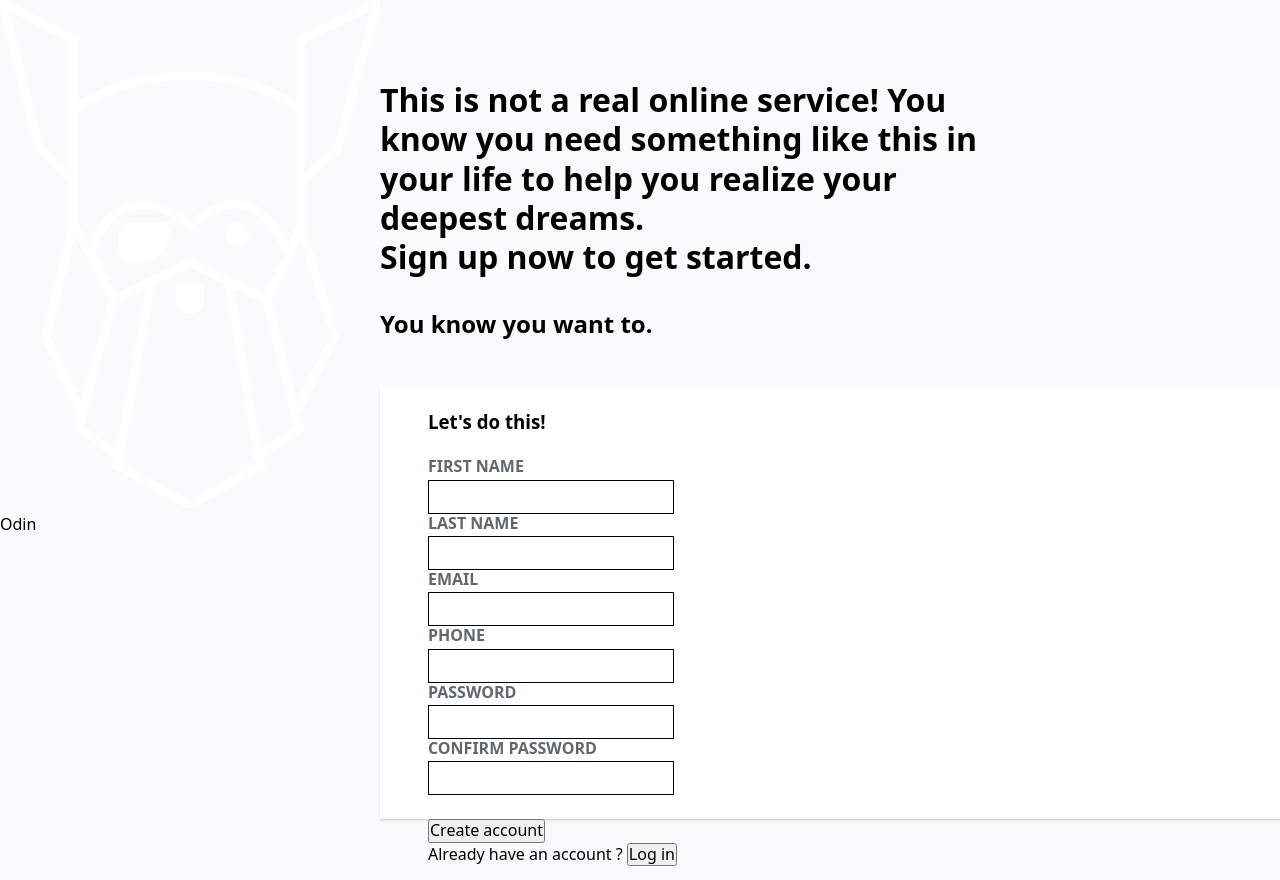
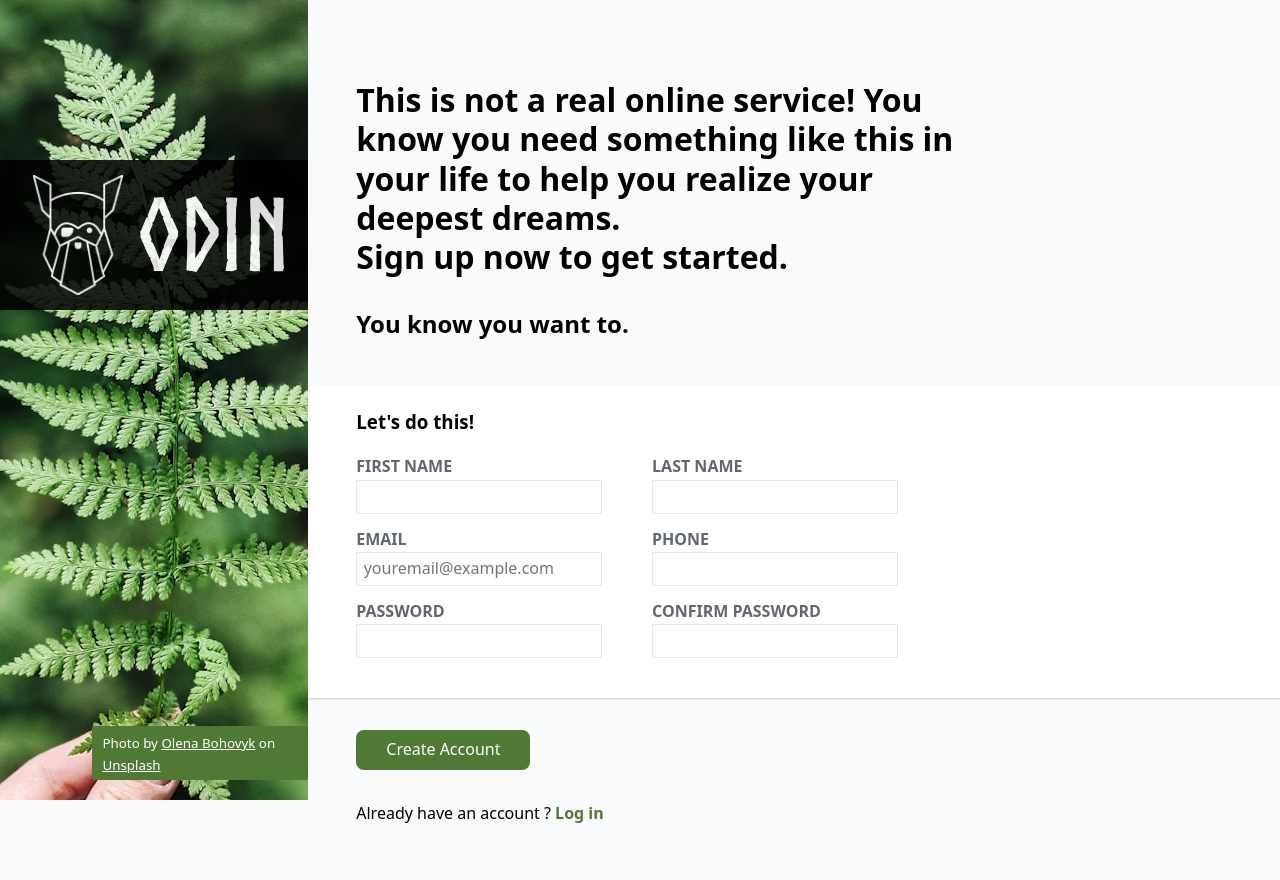
Before and after one commit to roqyyb/sign-up-form, a plain HTML site: page index.html in a window 1280 px wide. After the commit the page ends 824 px from the top, so only its background shows below. Drawn offline with Linux system fonts and the light colour scheme.

Commit message:
Style the sidebar and implement the photo credit

```diff
--- a/index.html
+++ b/index.html
@@ -8,25 +8,41 @@
   </head>
   <body>
     <aside id="sidebar">
-      <div class="odin-logo">
-        <img src="odin-lined.png" alt="the odin logo" />
+      <div id="odin-logo">
+        <img
+          height="120"
+          width="120"
+          src="odin-lined.png"
+          alt="the odin logo"
+        />
         <span>Odin</span>
       </div>
+      <footer id="photo-credit">
+        <small
+          >Photo by
+          <a href="https://unsplash.com/@olenkasergienko">Olena Bohovyk</a> on
+          <a
+            href="https://unsplash.com/photos/green-fern-plant-in-close-up-photography-r0M9HrfJMBM"
+            >Unsplash</a
+          ></small
+        >
+      </footer>
     </aside>
 
     <main>
-      <h1>
-        This is not a real online service! You know you need something like this
-        in your life to help you realize your deepest dreams. <br />
-        Sign up now to get started.
-      </h1>
+      <div class="hero">
+        <h1>
+          This is not a real online service! You know you need something like
+          this in your life to help you realize your deepest dreams. <br />
+          Sign up now to get started.
+        </h1>
+        <h2>You know you want to.</h2>
+      </div>
 
-      <h2>You know you want to.</h2>
-
-      <form action="">
+      <form action="" method="get">
         <header>
           <h3>Let's do this!</h3>
-          <div class="row-1">
+          <div class="row row-1">
             <div>
               <label for="fname">First name</label>
               <input type="text" name="fname" id="fname" />
@@ -36,17 +52,22 @@
               <input type="text" name="lname" id="lname" />
             </div>
           </div>
-          <div class="row-2">
+          <div class="row row-2">
             <div>
               <label for="email">email</label>
-              <input type="email" name="email" id="email" />
+              <input
+                type="email"
+                name="email"
+                id="email"
+                placeholder="youremail@example.com"
+              />
             </div>
             <div>
               <label for="phone">Phone</label>
               <input type="tel" name="phone" id="phone" />
             </div>
           </div>
-          <div class="row-3">
+          <div class="row row-3">
             <div>
               <label for="pwd">Password</label>
               <input type="password" name="password" id="pwd" />
@@ -59,8 +80,11 @@
         </header>
 
         <footer>
-          <button type="submit">Create account</button>
-          <p>Already have an account ? <button type="button">Log in</button></p>
+          <button class="create-btn" type="submit">Create account</button>
+          <p>
+            Already have an account ?
+            <button class="login-btn" type="button">Log in</button>
+          </p>
         </footer>
       </form>
     </main>
--- a/style.css
+++ b/style.css
@@ -1,3 +1,11 @@
+@font-face {
+  font-family: "norsebold";
+  src: url("/fonts/norsebold-webfont.woff2") format("woff2"),
+    url("/fonts/norsebold-webfont.woff") format("woff");
+  font-weight: normal;
+  font-style: normal;
+}
+
 *,
 ::after,
 ::before {
@@ -15,11 +23,18 @@ body {
 }
 aside {
   flex-basis: 50%;
+  height: 100vh;
+
+  background-image: url("olena-bohovyk-r0M9HrfJMBM-unsplash.jpg");
+  background-position: center;
 }
 main {
   flex-basis: auto;
-  min-height: 100vh;
+  min-height: calc(100vh - 5rem);
   margin-top: 5rem;
+}
+main .hero {
+  margin-left: 3rem;
 }
 
 h1,
@@ -72,7 +87,7 @@ label {
 
 input {
   padding: 0.4rem;
-  border: 1px solid;
+  border: 1px solid #e5e7eb;
 }
 
 form .row {
@@ -85,7 +100,7 @@ form .row {
   padding: 10px 30px;
   border-radius: 8px;
   border: none;
-  background: #596d48;
+  background: #507935;
   color: white;
   text-transform: capitalize;
   margin: 2rem 0;
@@ -98,6 +113,43 @@ form footer > p {
 .login-btn {
   border: none;
   background: transparent;
-  color: #596d48;
+  color: #507935;
   font-weight: bold;
 }
+
+#odin-logo {
+  margin-top: 10rem;
+  background-color: black;
+  padding: 15px;
+  opacity: 0.85;
+  display: flex;
+  justify-content: center;
+  align-items: center;
+}
+#odin-logo img {
+  object-fit: contain;
+}
+#odin-logo span {
+  display: inline-block;
+  color: white;
+  font-family: "norsebold";
+  text-transform: uppercase;
+  font-size: 100px;
+}
+
+aside {
+  position: relative;
+}
+#photo-credit {
+  position: absolute;
+  bottom: 20px;
+  left: 30%;
+  color: white;
+  background-color: #507935;
+  padding: 5px 10px;
+  border-radius: 2px;
+}
+
+#photo-credit a {
+  color: inherit;
+}
```
